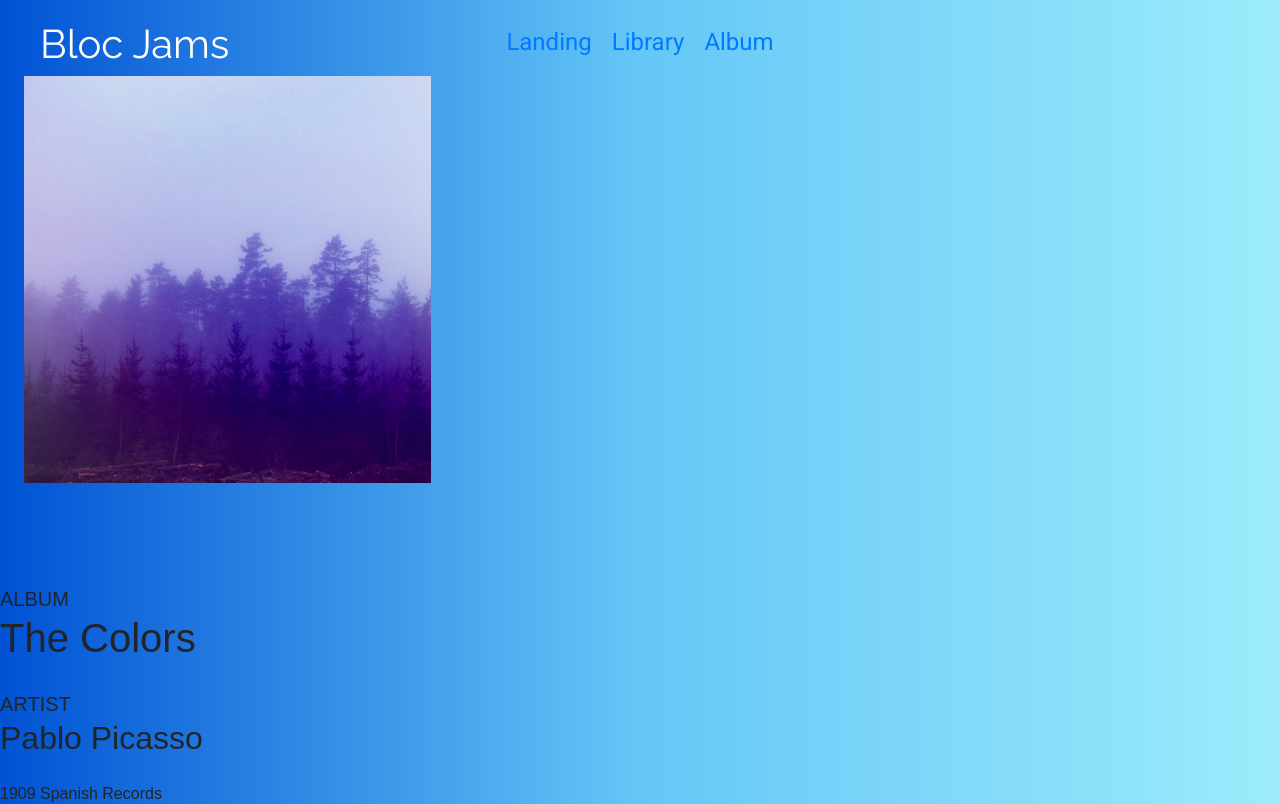
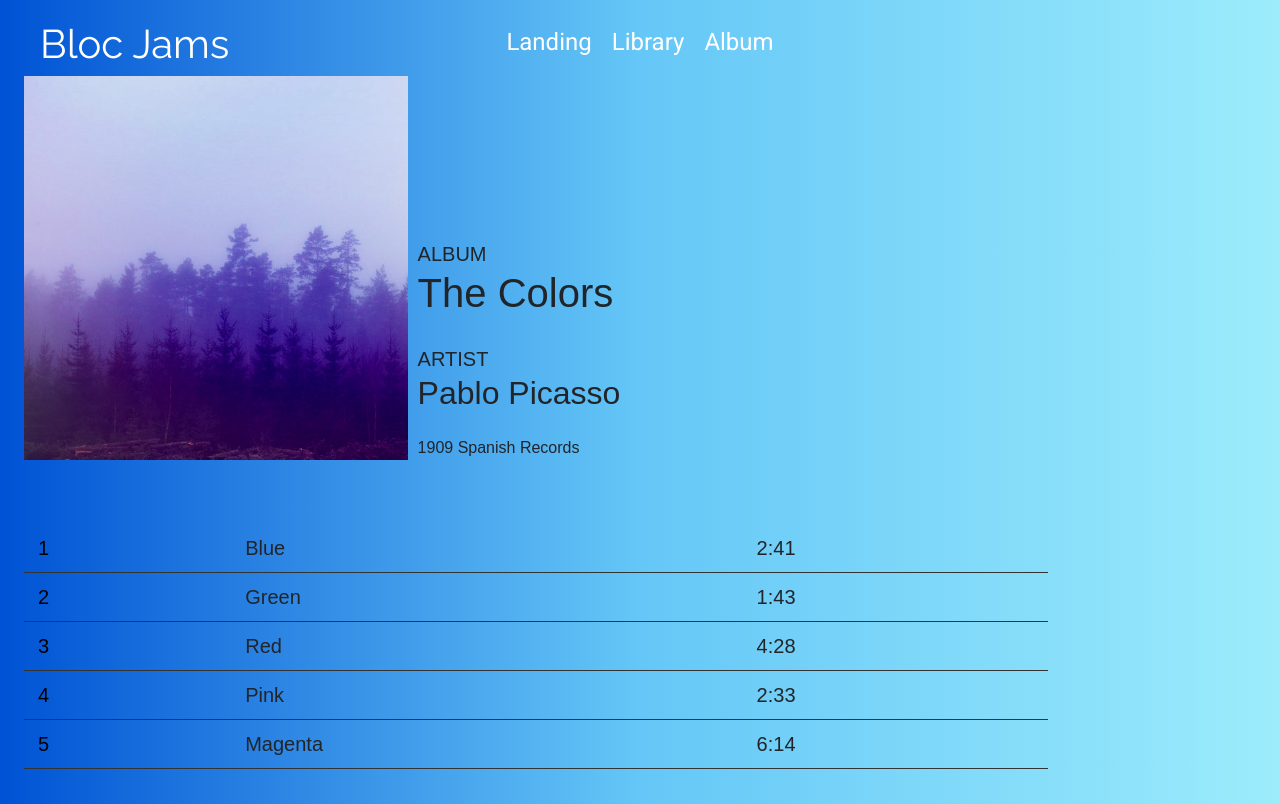
Before and after one commit to RMunschie92/bloc-jams-react, a React (Create React App) app in the folder bloc-jams-react/: page /album/the-colors in a window 1280 px wide. Shown: the top 804 px of the page. Built offline with nearby package versions, Linux system fonts and the light colour scheme.

Commit message:
album-details fixed with flexbox

```diff
--- a/bloc-jams-react/src/components/Album.js
+++ b/bloc-jams-react/src/components/Album.js
@@ -157,9 +157,9 @@ class Album extends Component {
   render() {
     return (
       <section className="album">
-        <section id="album-info" className="row">
-          <img id="album-cover-art" className="col-md-4" src={this.state.album.albumCover} alt={this.state.album.title}/>
-          <div className="album-details col-md-8">
+        <section id="album-info">
+          <img id="album-cover-art" src={this.state.album.albumCover} alt={this.state.album.title}/>
+          <div className="album-details">
             <h5>ALBUM</h5>
             <h1 id="album-title">{this.state.album.title}</h1>
             <h5>ARTIST</h5>
--- a/bloc-jams-react/src/styles/Album.css
+++ b/bloc-jams-react/src/styles/Album.css
@@ -1,5 +1,6 @@
 #album-info {
   margin-bottom: 4em;
+  display: flex;
 }
 
 #album-cover-art {
@@ -9,7 +10,8 @@
 }
 
 .album-details {
-  margin-top: 8%;
+  margin-left: 0.6em;
+  align-self: flex-end;
 }
 
 #album-title, .artist {
--- a/bloc-jams-react/src/styles/App.css
+++ b/bloc-jams-react/src/styles/App.css
@@ -11,6 +11,7 @@
 .link {
   margin: 0 10px;
   font-family: 'Roboto', sans-serif;
+  color: white;
 }
 
 a:hover, a:active, a:visited, a:focus {
```
